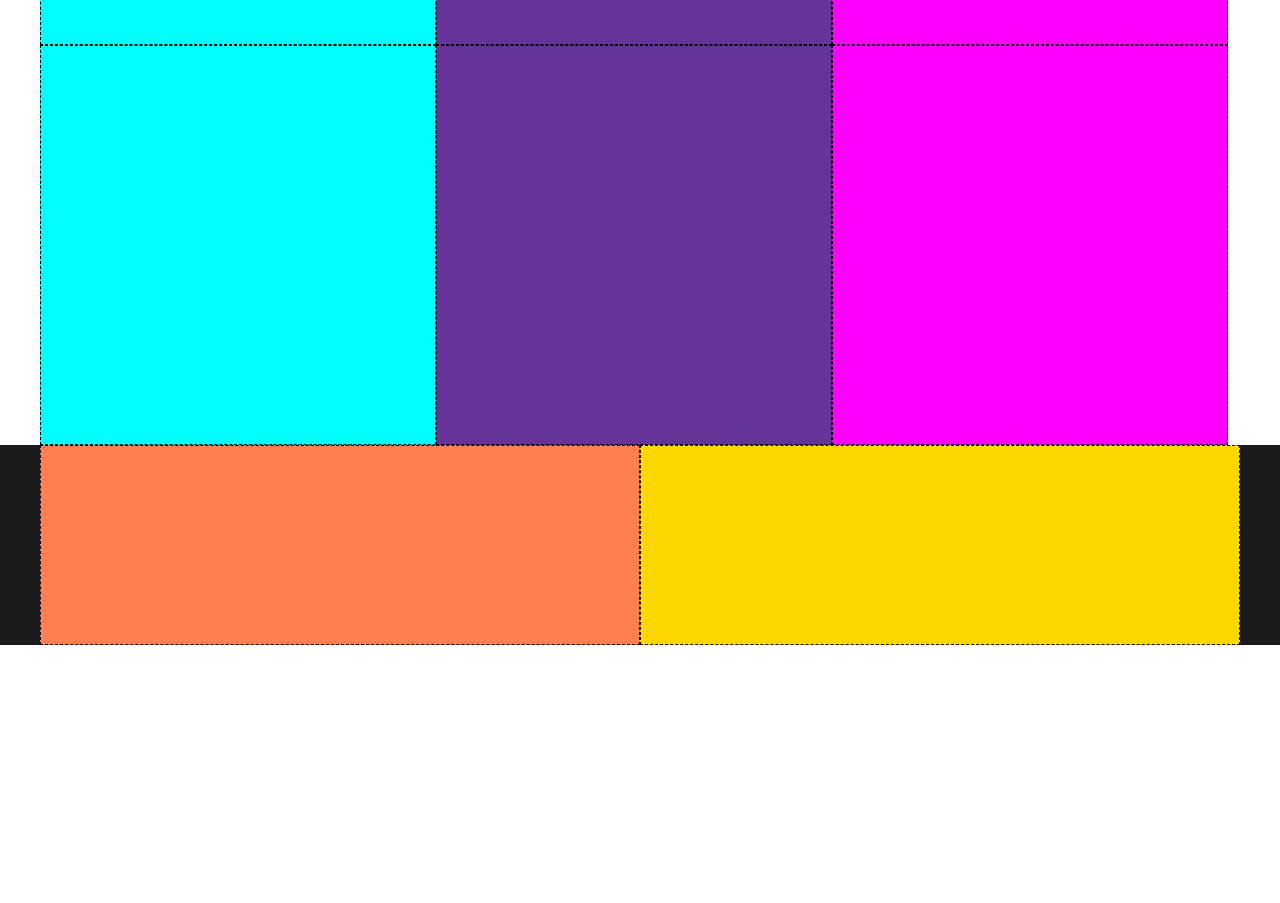
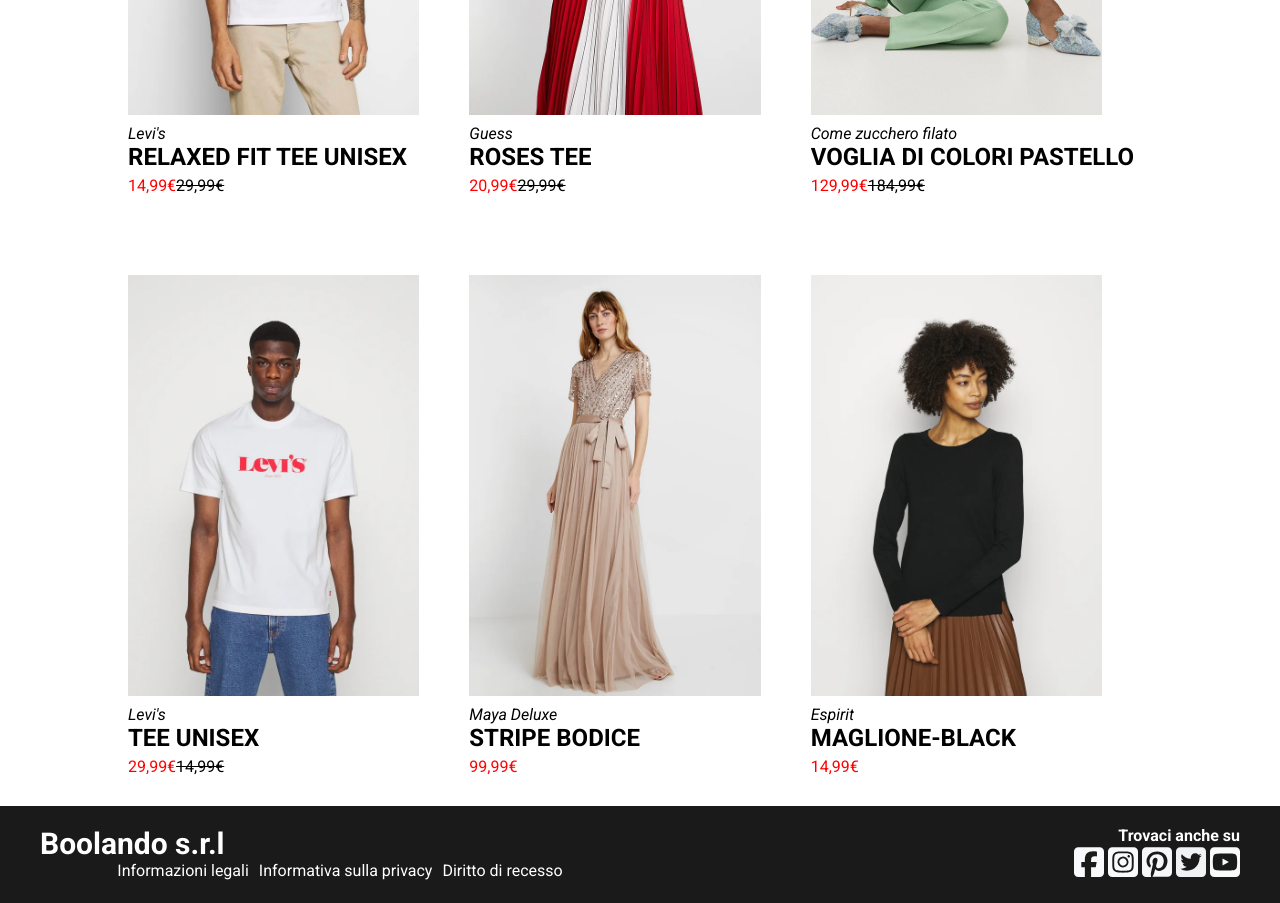
Before and after one commit to lisadelladucata/html-css-boolando, a plain HTML site: page index.html in a window 1280 px wide. Shown: the part 400-1303 px from the top of the page. Before the commit the page ends 1045 px from the top, so only its background shows below. Drawn offline with Linux system fonts and the light colour scheme.

Commit message:
feat:add-footer

```diff
--- a/css/style.css
+++ b/css/style.css
@@ -15,6 +15,10 @@ GENERAL
     display: flex;
 }
 
+body{
+    font-family: 'Roboto', sans-serif;
+}
+
 /*------------
 DEBUG
 -------------*/
@@ -24,7 +28,7 @@ DEBUG
     border: 1px dashed black;
 } */
 
-.container .left-col{
+/* .container .left-col{
     min-height: 400px;
     background-color: aqua;
     border: 1px dashed black;
@@ -41,8 +45,8 @@ DEBUG
     background-color: magenta;
     border: 1px dashed black;
 }
-
-footer{
+ */
+/* footer{
     background-color: chartreuse;
 }
 
@@ -56,7 +60,7 @@ footer{
     min-height: 200px;
     background-color: gold;
     border: 1px dashed black;
-}
+} */
 
 /*------------
 HEADER
@@ -107,19 +111,31 @@ header .icone{
 /*-------------
 MAIN
 ---------------*/
-
-.container .left-col{
-    width: 33%;
+section img{
+    width: 100%;
+    padding: 50px 50px 5px 0px;
 }
 
-.container .center-col{
-    width: 33%;
+section div{
+    width: 80%;
 }
 
-.container .right-col{
-    width: 33%;
+figcaption p{
+   font-style: italic;
 }
 
+section span{
+    color: black;
+    padding: 5px 5px 30px 0px;
+    text-decoration: line-through;
+}
+
+.left-col>p,
+.center-col>p,
+.right-col>p {
+    color: red;
+    padding: 5px 5px 30px 0px;
+}
 /*-------------
 FOOTER
 ---------------*/
@@ -129,8 +145,37 @@ footer{
 }
 .container .copyright{
     width: 50%;
+    flex-direction: column;
+}
+
+footer ul{
+    list-style: none;
+    display: flex;
+    justify-content: center;
+    gap: 10px;
+}
+
+footer ul a {
+    text-decoration: none;
+    color: inherit;
+}
+
+footer .copyright{
+    color: white;
+    padding: 20px 0px;
+}
+
+footer h3{
+    font-size: 30px;
 }
 
 .container .social{
     width: 50%;
+    padding: 20px 0px;
+    text-align: right;
+    color: white;
 }
+
+footer img{
+    width: 5%;
+}
--- a/index.html
+++ b/index.html
@@ -4,6 +4,9 @@
     <meta charset="UTF-8">
     <meta name="viewport" content="width=device-width, initial-scale=1.0">
     <link rel="stylesheet" href="./css/style.css">
+    <link rel="preconnect" href="https://fonts.googleapis.com">
+    <link rel="preconnect" href="https://fonts.gstatic.com" crossorigin>
+    <link href="https://fonts.googleapis.com/css2?family=Roboto:ital,wght@0,100;0,300;0,400;0,500;0,700;0,900;1,100;1,300;1,400;1,500;1,700;1,900&display=swap" rel="stylesheet">
     <title>Document</title>
 </head>
 <body>
@@ -35,23 +38,87 @@
     <main>
         <section>
             <div class="container">
-                <div class="left-col"></div>
-                <div class="center-col"></div>
-                <div class="right-col"></div>
+                <div class="left-col">
+                    <img src="./img/1.webp" alt="">
+                    <figcaption>
+                    <p>Levi's</p>
+                    </figcaption>
+                    <h2>RELAXED FIT TEE UNISEX</h2>
+                    <p>14,99€<span>29,99€</span></p>
+                </div>
+                <div class="center-col">
+                    <img src="./img/2.webp" alt="">
+                    <figcaption>
+                        <p>Guess</p>
+                    </figcaption>
+                    <h2>ROSES TEE</h2>
+                    <p>20,99€<span>29,99€</span></p>
+                </div>
+                <div class="right-col">
+                    <img id="bigger" src="./img/3.webp" alt="">
+                    <figcaption>
+                        <p>Come zucchero filato</p>
+                    </figcaption>
+                    <h2>VOGLIA DI COLORI PASTELLO</h2>
+                    <p>129,99€<span>184,99€</span></p>
+                </div>
             </div>
         </section>
         <section>
             <div class="container">
-                <div class="left-col"></div>
-                <div class="center-col"></div>
-                <div class="right-col"></div>
+                <div class="left-col">
+                    <img src="./img/4.webp" alt="">
+                    <figcaption>
+                        <p>Levi's</p>
+                    </figcaption>
+                    <h2>TEE UNISEX</h2>
+                    <p>29,99€<span>14,99€</span></p>
+                </div>
+                <div class="center-col">
+                    <img src="./img/5.webp" alt="">
+                    <figcaption>
+                        <p>Maya Deluxe</p>
+                    </figcaption>
+                    <h2>STRIPE BODICE</h2>
+                    <p>99,99€</p>
+                </div>
+                <div class="right-col">
+                    <img src="./img/6.webp" alt="">
+                    <figcaption>
+                        <p>Espirit</p>
+                    </figcaption>
+                    <h2>MAGLIONE-BLACK</h2>
+                    <p>14,99€</p>
+                </div>
             </div>
         </section>
     </main>
     <footer>
         <div class="container">
-          <div class="copyright"></div>
-          <div class="social"></div>
+          <div class="copyright">
+            <h3>Boolando s.r.l</h3>
+            <ul>
+                <li>
+                 <a href="#">Informazioni legali</a>
+                </li>
+                <li>
+                 <a href="#">Informativa sulla privacy</a>
+                </li>
+                <li>
+                 <a href="#">Diritto di recesso</a>
+                </li>
+            </ul>
+          </div>
+          <div class="social">
+            <p>
+                <strong>Trovaci anche su</strong>
+            </p>
+            <img src="./img/square-facebook-brands-solid.svg" alt="">
+            <img src="./img/square-instagram-brands-solid.svg" alt="">
+            <img src="./img/square-pinterest-brands-solid.svg" alt="">
+            <img src="./img/square-twitter-brands-solid.svg" alt="">
+            <img src="./img/square-youtube-brands-solid.svg" alt="">
+          </div>
         </div>
     </footer>
 </body>
```
Also changed, not shown: img/square-facebook-brands-solid.svg (added), img/square-instagram-brands-solid.svg (added), img/square-pinterest-brands-solid.svg (added), img/square-twitter-brands-solid.svg (added), img/square-youtube-brands-solid.svg (added).
